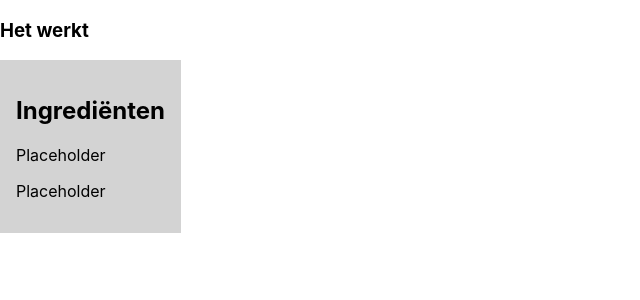
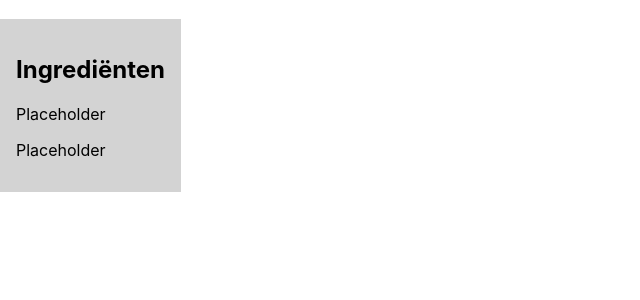
Before and after one commit to jellekitz/Frontend-Applications, a React (Create React App) app: page / in a window 1280 px wide. Shown: the top 300 px of the page, without its empty margins (0-640 px from the left). Built offline with nearby package versions, Linux system fonts and the light colour scheme; no server answers.

Commit message:
added fetch and provider

```diff
--- a/src/components/Title.js
+++ b/src/components/Title.js
@@ -1,7 +1,12 @@
+import { useContext } from "react";
+import CocktailContext from "../providers/CocktailContext";
+
 const Title = () => {
+  const data = useContext(CocktailContext);
+
   return (
     <section className="cocktail">
-      <h1 className="cocktail__title">Het werkt</h1>
+      <h1 className="cocktail__title">{data?.strDrink}</h1>
     </section>
   );
 };
--- /dev/null
+++ b/src/providers/CocktailContext.jsx
@@ -0,0 +1,26 @@
+import { createContext, useState, useEffect } from "react";
+
+const CocktailContext = createContext(null);
+
+export const CocktailProvider = ({ children }) => {
+  const [data, setData] = useState(null);
+  useEffect(() => {
+    fetch("https://www.thecocktaildb.com/api/json/v1/1/search.php?s=pornstar")
+      .then((res) => res.json())
+      .then((cocktailData) => {
+        setData(cocktailData.drinks[0]);
+
+        // cocktailData.drinks.forEach((obj) => {
+
+        // });
+
+        // console.log(cocktailData);
+      });
+  }, []);
+
+  return (
+    <CocktailContext.Provider value={data}>{children}</CocktailContext.Provider>
+  );
+};
+
+export default CocktailContext;
```
Also changed, not shown: src/App.js (+6 -3 lines).
